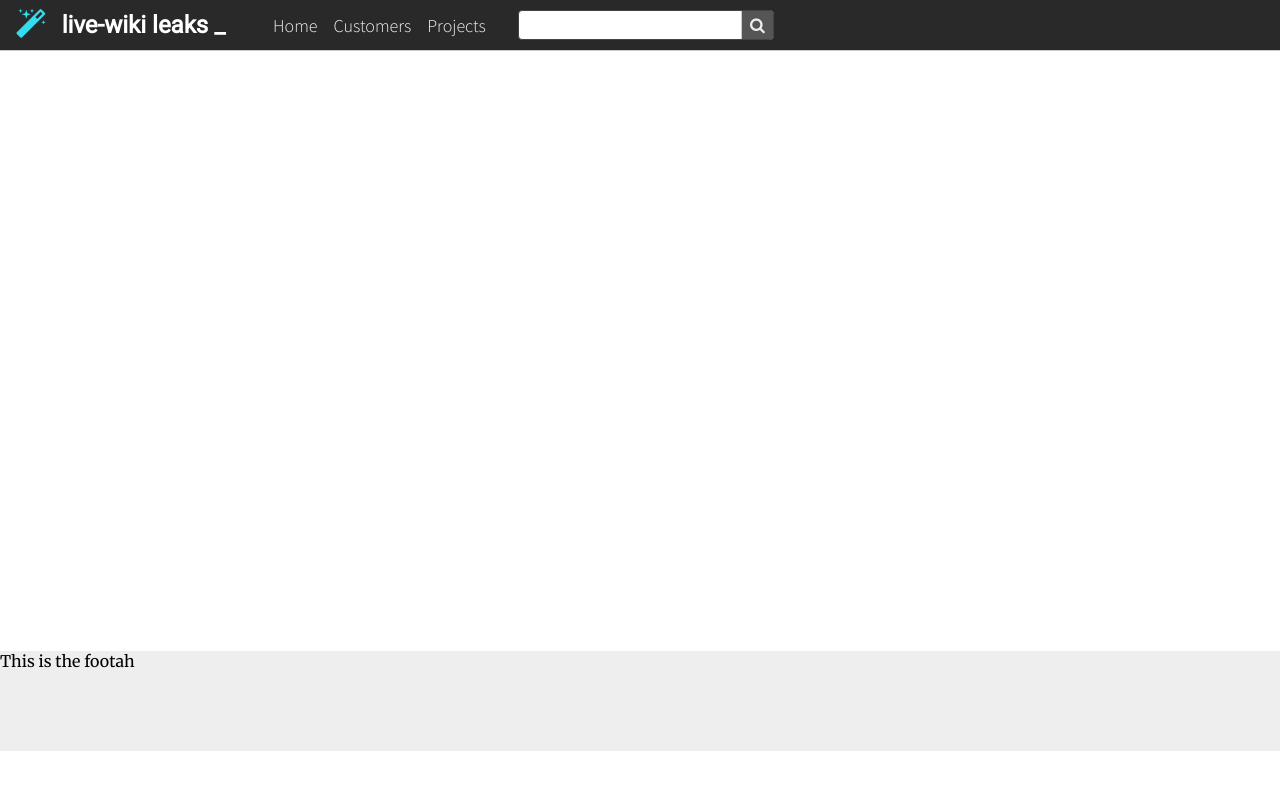
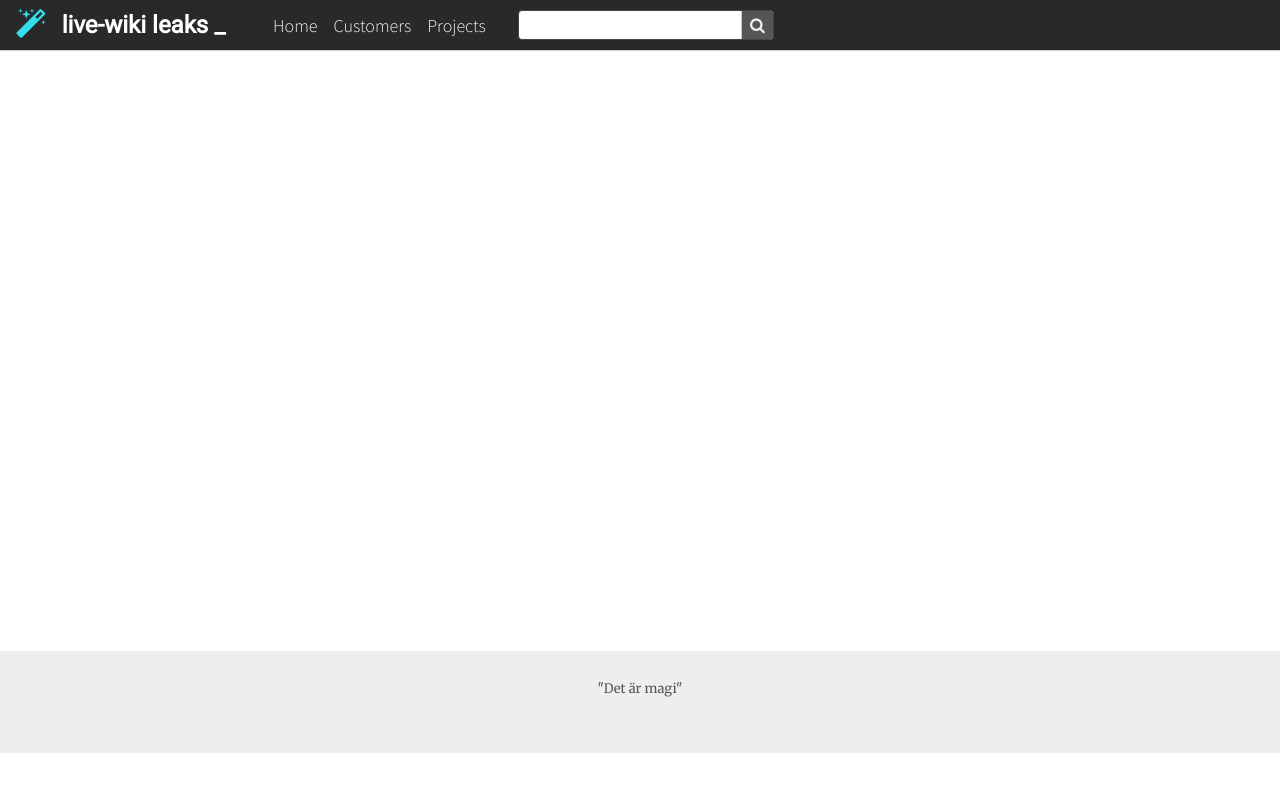
Before and after one commit to ullizen/reactz, a React (Create React App) app: page / in a window 1280 px wide. Shown: the top 792 px of the page. Built offline with nearby package versions, Linux system fonts and the light colour scheme; a web font is replaced by a local one.

Commit message:
Footer stuff

```diff
--- a/src/Header/Title.jsx
+++ b/src/Header/Title.jsx
@@ -5,7 +5,7 @@ class Header extends Component {
     return (
     	<div id="title">
     	<i className="fa fa-magic fa-2x"></i>
-      	<h2>live-wiki leaks <span id="underscore">_</span></h2>
+      	<h2>live-wiki leaks <span id="underscor">_</span></h2>
       </div>
       )
   }
--- a/src/footer.js
+++ b/src/footer.js
@@ -4,7 +4,7 @@ import React, { Component } from 'react';
 class Footer extends Component {
   render() {
     return (
-      <footer>This is the footah</footer>
+      <footer><p>"Det är magi"</p></footer>
       )
   }
 }
--- a/src/index.css
+++ b/src/index.css
@@ -11,5 +11,12 @@ body {
 
 footer {
 	background: #eee;
-	height: 100px;
+	height: 70px;
+	text-align: center;
+	padding: 16px;
 }
+
+footer p {
+	font-size: 13px;
+	color: #555;
+}
```
